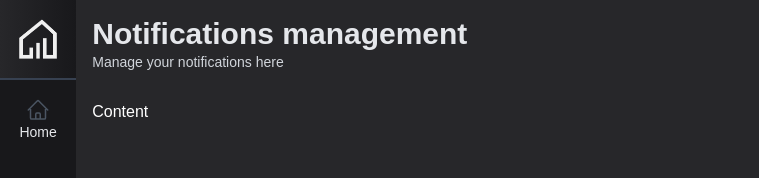
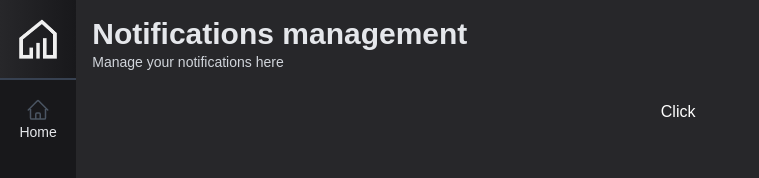
Before and after one commit to wagnnermorais/Next-React-Full-Course, a Next.js app in the folder projects/03 - ADMIN Template/: page /notifications in a window 1280 px wide. Shown: the top 178 px of the page, without its empty margins (0-759 px from the left). Built offline with nearby package versions, Linux system fonts and the light colour scheme.

Commit message:
refac: setting index pages and adding theme context

```diff
--- a/projects/03 - ADMIN Template/src/pages/notifications.tsx
+++ b/projects/03 - ADMIN Template/src/pages/notifications/index.tsx
@@ -1,13 +1,15 @@
 import Layout from "@/components/template/Layout";
+import useAppData from "@/hooks/useAppData";
 
 export default function Notifications() {
+  const { handleToggleTheme } = useAppData();
   return (
     <div>
       <Layout
         title="Notifications management"
         subtitle="Manage your notifications here"
       >
-        Content
+        <button onClick={handleToggleTheme}>Click</button>
       </Layout>
     </div>
   );
```
Also changed, not shown: projects/03 - ADMIN Template/src/pages/settings/index.tsx (renamed from projects/03 - ADMIN Template/src/pages/settings.tsx).
